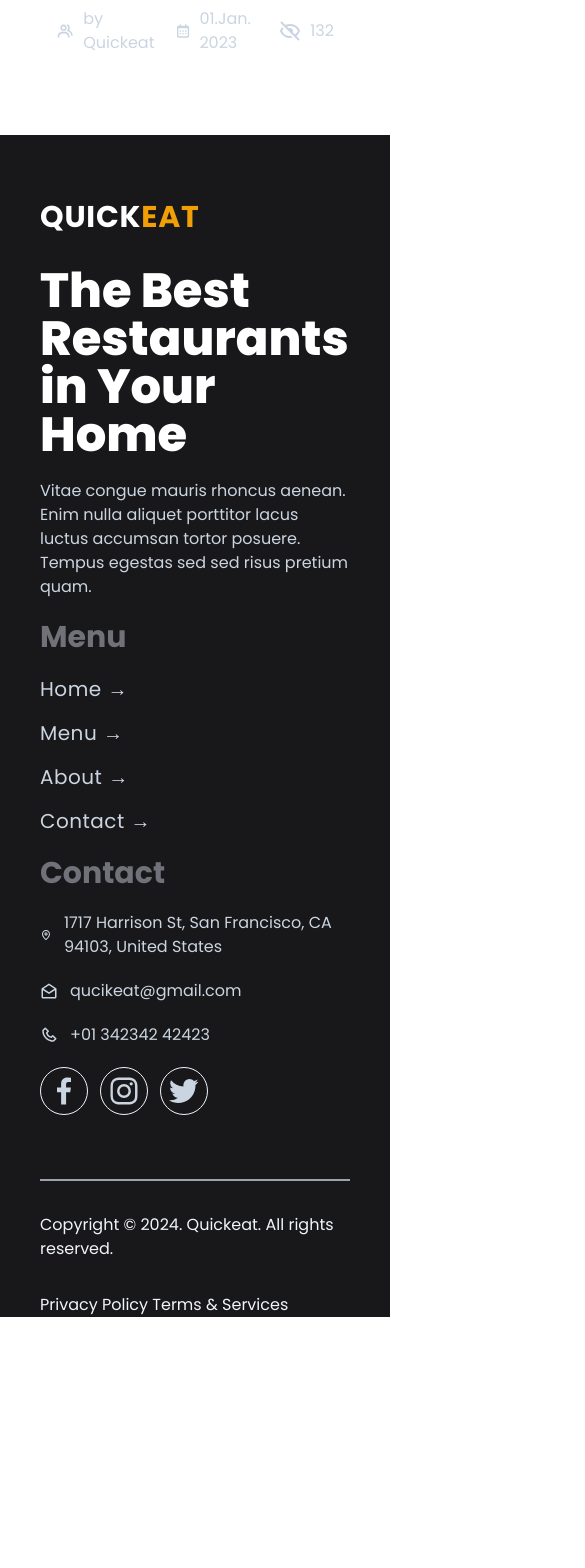
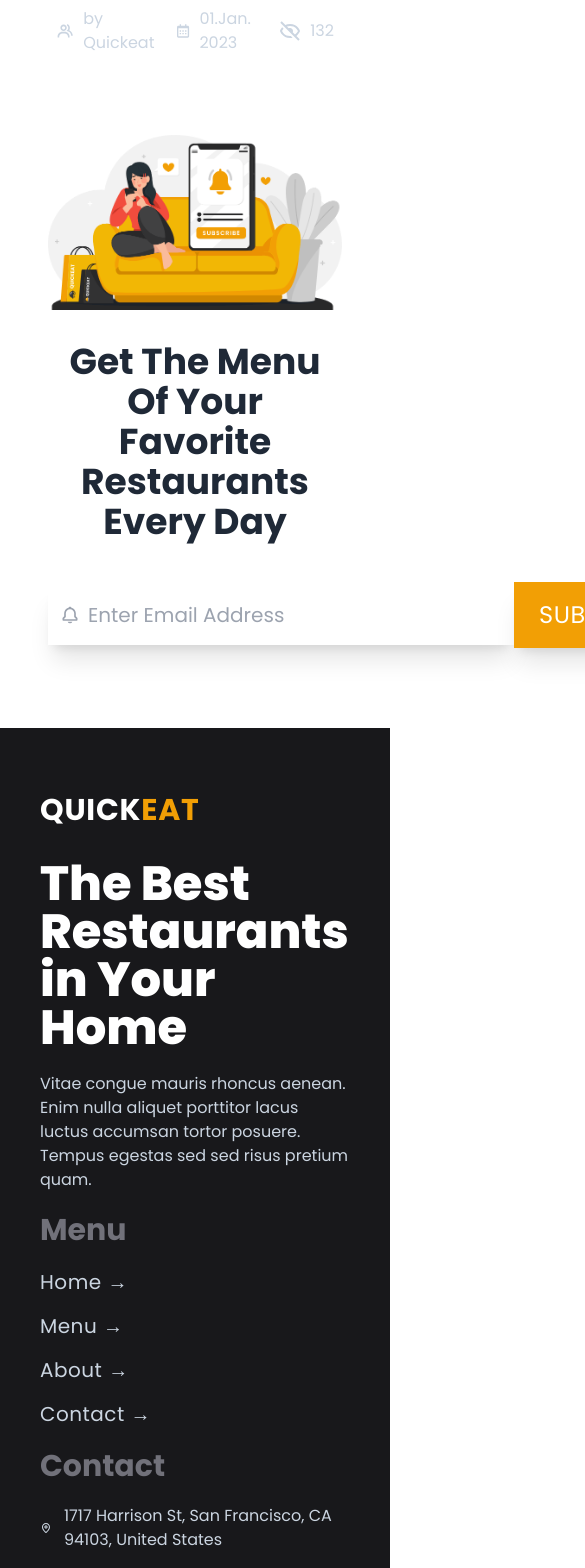
Before and after one commit to HasithKovinda/pizzify, a React (Vite) app: page / in a window 390 px wide. Shown: the part 8560-10128 px from the top of the page, 585 px wide, since content can reach past the window. Before the commit the page ends 9909 px from the top, so only its background shows below. Built offline with nearby package versions, Linux system fonts and the light colour scheme.

Commit message:
fixed responsive issue in navbar

```diff
--- a/src/App.tsx
+++ b/src/App.tsx
@@ -18,7 +18,7 @@ function App() {
       <Favorite />
       <Service />
       <Events />
-      {/* <Subscribe /> */}
+      <Subscribe />
       <Footer />
     </>
   );
--- a/src/UI/NavBar.tsx
+++ b/src/UI/NavBar.tsx
@@ -32,7 +32,7 @@ function NavBar() {
         <input
           type="text"
           placeholder="Search Order #1246"
-          className="p-2 border text-slate-400 border-orange-300 rounded-lg focus:outline-none focus:ring focus:ring-primary focus:ring-offset-2"
+          className="p-2 border text-slate-400 w-56 border-orange-300 rounded-lg focus:outline-none focus:ring focus:ring-primary focus:ring-offset-2"
         />
       </div>
       <aside
--- a/src/components/Footer.tsx
+++ b/src/components/Footer.tsx
@@ -8,8 +8,8 @@ import {
 } from "react-icons/bi";
 function Footer() {
   return (
-    <footer className="bg-zinc-900 mt-20">
-      <section className="max-w-screen-2xl mx-auto px-10">
+    <footer className="bg-zinc-900 mt-20 px-10">
+      <section className="max-w-screen-2xl mx-auto ">
         <article className="md:flex md:items-start md:gap-7 md:flex-wrap lg:justify-between lg:gap-4 py-16 ">
           <div className="md:max-w-xl">
             <h1 className="font-sans text-3xl text-white font-bold tracking-wide uppercase mb-8">
@@ -72,11 +72,11 @@ function Footer() {
         </article>
         <div className="border-b-2 border-b-gray-400 w-full mb-8"></div>
         <div className="md:flex md:items-center md:justify-between w-full ">
-          <p className="text-slate-100 mb-8">
+          <p className="text-slate-100 md:mb-8">
             Copyright © {new Date().getFullYear()}. Quickeat. All rights
             reserved.
           </p>
-          <div className="text-slate-100 mb-8">
+          <div className="text-slate-100 md:mb-8">
             <span>Privacy Policy </span>
             <span>Terms & Services</span>
           </div>
--- a/src/components/Subscribe.tsx
+++ b/src/components/Subscribe.tsx
@@ -3,7 +3,7 @@ import subscribe from "../asserts/subscribe.png";
 import Button from "./Button";
 function Subscribe() {
   return (
-    <section className="max-w-screen-2xl mx-auto mt-20 px-12 lg:flex lg:items-center lg:gap-8">
+    <section className="max-w-screen-2xl mx-auto mt-20 px-12 lg:flex lg:items-center lg:gap-8 h-full">
       <div>
         <img src={subscribe} alt="subscribe" className="block mx-auto" />
       </div>
@@ -12,12 +12,12 @@ function Subscribe() {
           Get the menu of your favorite restaurants every day
         </h1>
 
-        <div className="mt-10 flex items-center relative">
+        <div className="mt-10 flex items-center relative max-w-lg">
           <BiBell className="absolute top-1/2 translate-y-[-50%] left-3 text-gray-400 text-xl" />
           <input
             type="text"
             placeholder="Enter Email Address"
-            className="text-xl py-4 px-10 shadow-xl placeholder:text-gray-400 placeholder:text-xl focus:outline-none focus:ring focus:ring-yellow-500"
+            className="text-xl py-4 px-10  shadow-xl placeholder:text-gray-400 placeholder:text-xl focus:outline-none focus:ring focus:ring-yellow-500"
           />
           <Button name="Subscribe" />
         </div>
```
